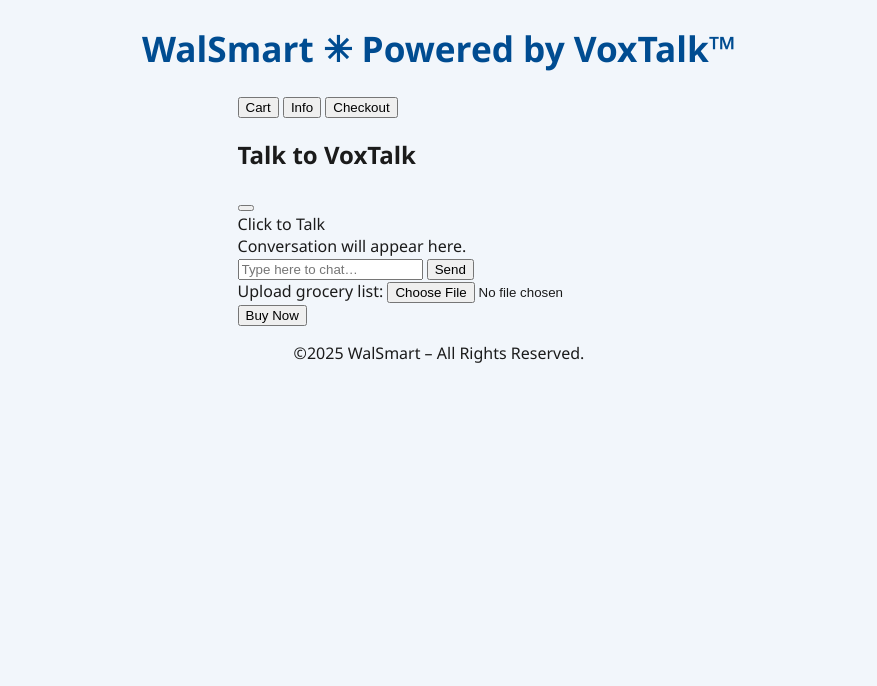
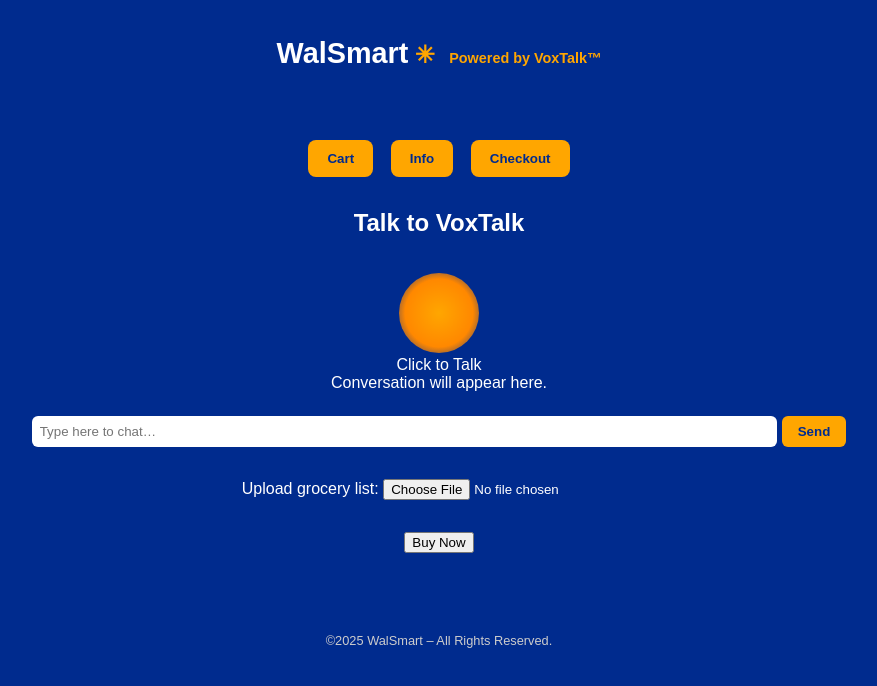
Before and after one commit to msimpson215/walsmart-demo-1, a website: page public/index.html in a window 1280 px wide. Shown: the whole page, without its empty margins (201-1078 px from the left). Drawn offline with Linux system fonts and the light colour scheme; a script that the page names is missing.

Commit message:
Refactor CSS for improved styling and layout
Updated CSS styles for body, navbar, and buttons.

```diff
--- a/public/style.css
+++ b/public/style.css
@@ -1,42 +1,110 @@
-:root{
-  --walmart-blue:#004C91;
-  --walmart-yellow:#FFC220;
-  --bg:#f2f6fb;
-  --ink:#1b1b1b;
-  --panel:#ffffff;
-  --shadow:0 6px 20px rgba(0,0,0,0.25);
+body {
+  font-family: Arial, sans-serif;
+  background-color: #002b8e; /* deep WalSmart blue */
+  color: white;
+  margin: 0;
+  text-align: center;
 }
-body{font-family:"Segoe UI",Roboto,Arial,sans-serif;margin:0;background:var(--bg);color:var(--ink);display:flex;flex-direction:column;align-items:center;min-height:100vh;}
-.topbar{display:flex;flex-direction:column;align-items:center;gap:8px;padding:20px 10px;}
-.brand{font-size:2.2rem;font-weight:700;color:var(--walmart-blue);}
-.spark{color:var(--walmart-yellow);margin-left:4px;}
-.powered{display:block;font-size:.8rem;color:#6e8ed6;}
-.nav-buttons{display:flex;gap:10px;justify-content:center;margin-top:10px;}
-.pill{border:none;border-radius:999px;cursor:pointer;padding:10px 22px;font-size:1rem;font-weight:600;box-shadow:var(--shadow);transition:all .2s;}
-.pill.ghost{background:var(--panel);border:1px solid #ccc;color:var(--walmart-blue);}
-.pill.ghost:hover{background:#e8f1fb;}
-.upload-zone{margin-top:10px;}
-.stage{display:flex;align-items:center;justify-content:center;height:45vh;margin-top:10px;position:relative;}
-.halo-btn{position:relative;width:200px;height:200px;border-radius:50%;border:none;background:radial-gradient(circle at 50% 40%,#0b336b 0%,#004C91 80%);box-shadow:inset 0 0 30px rgba(0,0,0,.4),0 8px 40px rgba(0,0,0,.3);cursor:pointer;}
-.halo-btn .halo-label{position:absolute;top:50%;left:50%;transform:translate(-50%,-50%);color:#fff;font-weight:700;}
-.halo{position:absolute;inset:-10px;border-radius:50%;pointer-events:none;}
-.ring{border:3px solid rgba(255,255,255,0.6);animation:float 3s ease-in-out infinite;}
-.ring.r2{inset:-18px;opacity:.6;animation-duration:3.4s;}
-.ring.r3{inset:-26px;opacity:.4;animation-duration:3.8s;}
-@keyframes float{0%,100%{transform:scale(1)}50%{transform:scale(1.05)}}
-.stop-btn{position:absolute;bottom:-70px;left:50%;transform:translateX(-50%);background:var(--walmart-blue);color:#fff;border:none;border-radius:999px;padding:8px 16px;font-size:.9rem;}
-.hidden{display:none;}
-.quiet{max-width:600px;width:90%;margin-top:30px;margin-bottom:90px;}
-.quiet-form{display:flex;align-items:center;gap:8px;background:#fff;border:1px solid #ccc;border-radius:12px;padding:8px 12px;}
-.quiet-input{flex:1;border:none;outline:none;font-size:1rem;}
-.send-btn{background:var(--walmart-blue);color:#fff;border:none;border-radius:999px;padding:8px 20px;}
-.thread{margin-top:10px;display:flex;flex-direction:column;gap:6px;}
-.corner-btn{position:fixed;bottom:14px;background:var(--walmart-blue);color:#fff;border:none;border-radius:999px;padding:8px 14px;font-weight:600;font-size:.9rem;box-shadow:var(--shadow);text-decoration:none;}
-.corner-btn.left{left:14px;}
-.corner-btn.right{right:14px;}
-.modal{position:fixed;inset:0;background:rgba(0,0,0,0.6);display:flex;align-items:center;justify-content:center;z-index:100;}
-.modal.hidden{display:none;}
-.modal-content{background:#fff;border-radius:14px;padding:24px;max-width:480px;width:90%;color:var(--ink);box-shadow:var(--shadow);text-align:center;}
-.cart-table{width:100%;border-collapse:collapse;margin:10px 0;}
-.cart-table td{padding:6px 0;border-bottom:1px solid #ddd;}
-.note{font-size:.85rem;color:#555;margin-top:10px;}
+
+.navbar {
+  background-color: #002b8e;
+  padding: 1rem;
+  display: flex;
+  justify-content: center;
+  align-items: center;
+}
+
+.brand {
+  display: flex;
+  align-items: baseline;
+  gap: 0.4rem;
+}
+
+.brand-main {
+  font-size: 1.8rem;
+  font-weight: bold;
+  color: #fff;
+}
+
+.brand-icon {
+  color: #ffa600; /* orange accent */
+  font-size: 1.5rem;
+}
+
+.powered-by {
+  font-size: 0.9rem;
+  color: #ffa600;
+  margin-left: 0.5rem;
+}
+
+.container {
+  padding: 2rem;
+}
+
+.portal-buttons {
+  margin-bottom: 1rem;
+}
+
+.portal {
+  background-color: #ffa600;
+  color: #002b8e;
+  border: none;
+  padding: 0.7rem 1.2rem;
+  margin: 0 0.4rem;
+  font-weight: bold;
+  border-radius: 8px;
+  cursor: pointer;
+}
+
+.portal:hover {
+  background-color: #ffbb33;
+}
+
+.chat-section {
+  margin-top: 2rem;
+}
+
+.halo-button {
+  width: 80px;
+  height: 80px;
+  border-radius: 50%;
+  border: none;
+  background: radial-gradient(circle, #ffa600 0%, #ff8800 60%, #002b8e 100%);
+  cursor: pointer;
+  margin-top: 1rem;
+}
+
+.classic-chat {
+  margin-top: 1.5rem;
+}
+
+#userInput {
+  padding: 0.5rem;
+  width: 60%;
+  border-radius: 6px;
+  border: none;
+}
+
+#sendBtn {
+  padding: 0.5rem 1rem;
+  background-color: #ffa600;
+  border: none;
+  border-radius: 6px;
+  color: #002b8e;
+  font-weight: bold;
+  cursor: pointer;
+}
+
+.upload-section {
+  margin-top: 2rem;
+}
+
+.purchase-section {
+  margin-top: 2rem;
+}
+
+footer {
+  margin-top: 3rem;
+  font-size: 0.8rem;
+  color: #ccc;
+}
```
